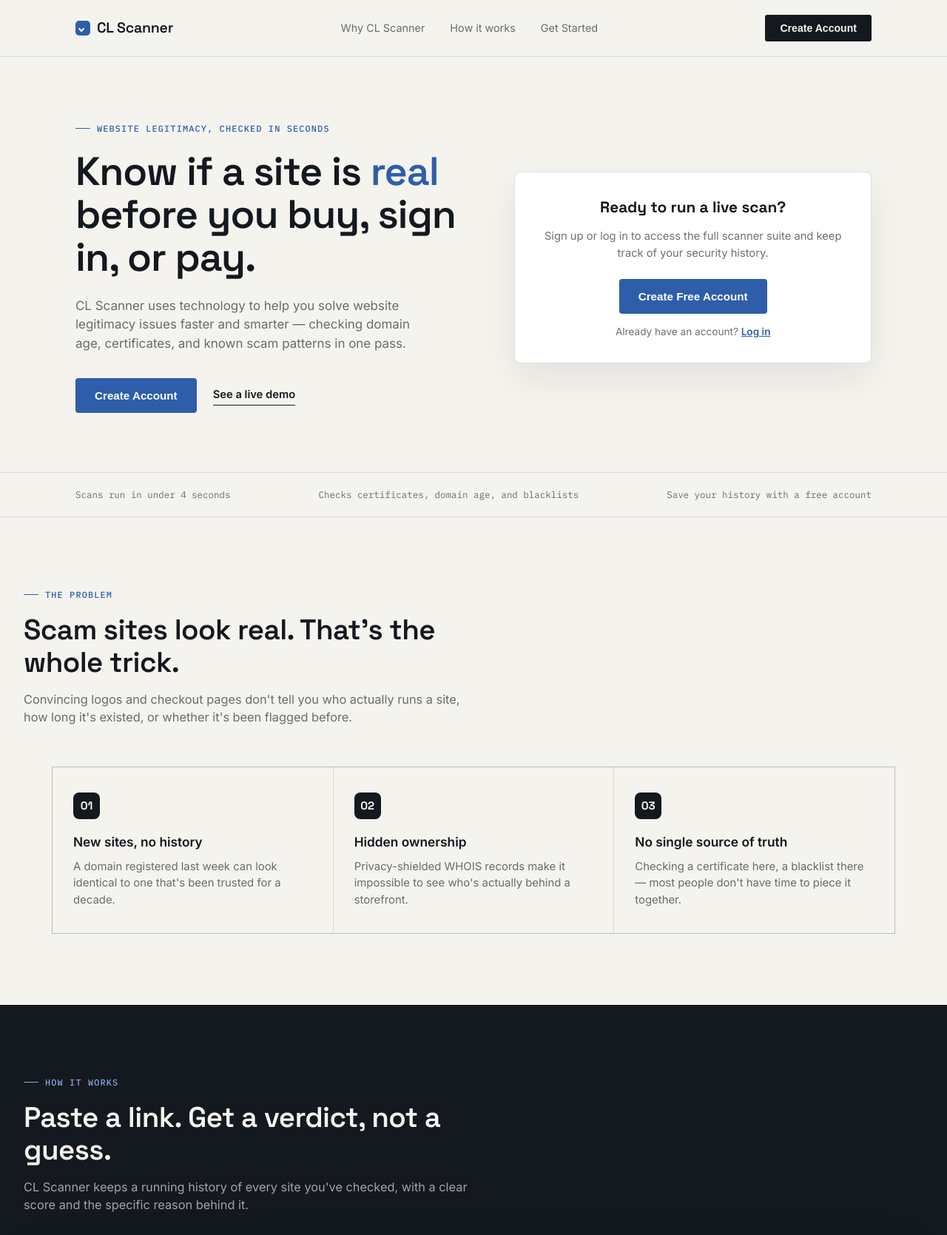
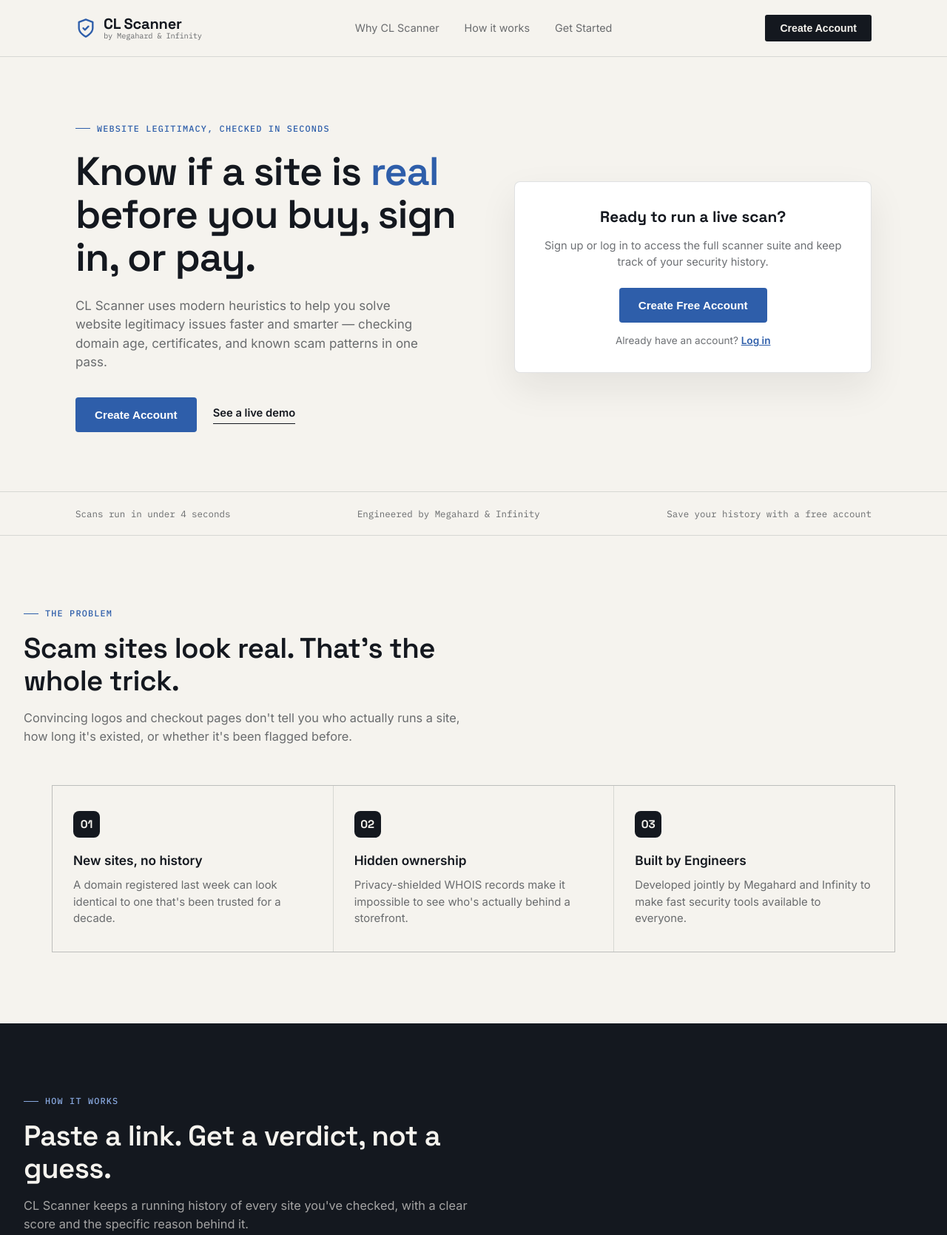
Before and after one commit to Parfaitkel6/cl-scanner, a plain HTML site: page index.html in a window 1280 px wide. Shown: the top 1669 px of the page at 74% size. Drawn offline with nearby package versions, Linux system fonts and the light colour scheme.

Commit message:
index.html

```diff
--- a/index.html
+++ b/index.html
@@ -40,9 +40,7 @@
   .wrap{max-width:1140px; margin:0 auto; padding:0 32px;}
 
   /* ABOUT PAGE STYLES */
-  #aboutPage {
-    display: block;
-  }
+  #aboutPage { display: block; }
 
   header{
     position:sticky; top:0; z-index:20;
@@ -54,18 +52,16 @@
     display:flex; align-items:center; justify-content:space-between;
   }
   .logo{
-    font-family:'Space Grotesk', sans-serif; font-weight:600; font-size:1.22rem;
-    display:flex; align-items:center; gap:9px; letter-spacing:-0.01em;
+    font-family:'Space Grotesk', sans-serif; font-weight:700; font-size:1.25rem;
+    display:flex; align-items:center; gap:10px; letter-spacing:-0.01em;
   }
-  .logo .mark{
-    width:20px; height:20px; border-radius:5px; background:var(--trust);
-    position:relative; flex-shrink:0;
+  .logo-icon {
+    width: 28px; height: 28px; fill: none; stroke: var(--trust);
+    stroke-width: 2; stroke-linecap: round; stroke-linejoin: round;
   }
-  .logo .mark::after{
-    content:""; position:absolute; left:5px; top:8px; width:4px; height:4px;
-    border-left:2px solid var(--paper); border-bottom:2px solid var(--paper);
-    transform:rotate(-45deg);
-  }
+  .logo-text-group { display: flex; flex-direction: column; line-height: 1.1; }
+  .logo-by { font-size: 0.65rem; color: var(--ink-soft); font-family: 'IBM Plex Mono', monospace; font-weight: 400; }
+
   .navlinks{display:flex; gap:34px; font-size:0.9rem; color:var(--ink-soft);}
   .navlinks a{text-decoration:none; transition:color .2s;}
   .navlinks a:hover{color:var(--ink);}
@@ -334,7 +330,17 @@
 <div id="aboutPage">
   <header>
     <nav>
-      <div class="logo"><span class="mark"></span>CL Scanner</div>
+      <div class="logo">
+        <!-- SVG Shield-Scanner Logo -->
+        <svg class="logo-icon" viewBox="0 0 24 24">
+          <path d="M12 22s8-4 8-10V5l-8-3-8 3v7c0 6 8 10 8 10z"></path>
+          <path d="M9 12l2 2 4-4"></path>
+        </svg>
+        <div class="logo-text-group">
+          <span>CL Scanner</span>
+          <span class="logo-by">by Megahard & Infinity</span>
+        </div>
+      </div>
       <div class="navlinks">
         <a href="#problem">Why CL Scanner</a>
         <a href="#demo">How it works</a>
@@ -348,7 +354,7 @@
     <div>
       <div class="eyebrow">Website legitimacy, checked in seconds</div>
       <h1>Know if a site is <span class="hl">real</span> before you buy, sign in, or pay.</h1>
-      <p class="lede">CL Scanner uses technology to help you solve website legitimacy issues faster and smarter — checking domain age, certificates, and known scam patterns in one pass.</p>
+      <p class="lede">CL Scanner uses modern heuristics to help you solve website legitimacy issues faster and smarter — checking domain age, certificates, and known scam patterns in one pass.</p>
       <div class="cta-row">
         <button class="btn-primary" onclick="openAuthModal(event, 'signup')">Create Account</button>
         <a class="btn-ghost" href="#demo">See a live demo</a>
@@ -368,7 +374,7 @@
   <div class="strip">
     <div class="wrap">
       <span>Scans run in under 4 seconds</span>
-      <span>Checks certificates, domain age, and blacklists</span>
+      <span>Engineered by Megahard & Infinity</span>
       <span>Save your history with a free account</span>
     </div>
   </div>
@@ -392,8 +398,8 @@
       </div>
       <div class="card">
         <div class="icon">03</div>
-        <h3>No single source of truth</h3>
-        <p>Checking a certificate here, a blacklist there — most people don't have time to piece it together.</p>
+        <h3>Built by Engineers</h3>
+        <p>Developed jointly by Megahard and Infinity to make fast security tools available to everyone.</p>
       </div>
     </div>
   </section>
@@ -422,8 +428,17 @@
   </section>
 
   <footer>
-    <div class="logo"><span class="mark"></span>CL Scanner</div>
-    <div>&copy; 2026 CL Scanner. Built to help you trust what you click.</div>
+    <div class="logo">
+      <svg class="logo-icon" viewBox="0 0 24 24">
+        <path d="M12 22s8-4 8-10V5l-8-3-8 3v7c0 6 8 10 8 10z"></path>
+        <path d="M9 12l2 2 4-4"></path>
+      </svg>
+      <div class="logo-text-group">
+        <span>CL Scanner</span>
+        <span class="logo-by">by Megahard & Infinity</span>
+      </div>
+    </div>
+    <div>&copy; 2026 CL Scanner. Built by Megahard and Infinity.</div>
   </footer>
 </div>
 
@@ -436,7 +451,7 @@
     <!-- Step 1: Sign up details -->
     <div class="auth-step active" id="authStep1">
       <div class="auth-title">Create your account</div>
-      <div class="auth-sub">Save your scan history and access the scanner.</div>
+      <div class="auth-sub">Save your scan history and access CL Scanner.</div>
       <form id="accountForm" novalidate>
         <div class="field">
           <label for="regName">Full name</label>
@@ -518,7 +533,16 @@
         <div class="dash-role" id="dashRole">—</div>
       </div>
     </div>
-    <button class="dash-logout" id="dashLogout">Log out</button>
+    <div style="display:flex; align-items:center; gap:16px;">
+      <div class="logo" style="font-size:1rem;">
+        <svg class="logo-icon" style="width:22px; height:22px;" viewBox="0 0 24 24">
+          <path d="M12 22s8-4 8-10V5l-8-3-8 3v7c0 6 8 10 8 10z"></path>
+          <path d="M9 12l2 2 4-4"></path>
+        </svg>
+        <span>CL Scanner</span>
+      </div>
+      <button class="dash-logout" id="dashLogout">Log out</button>
+    </div>
   </div>
   <div class="dash-body">
     <div class="dash-welcome" id="dashWelcome">CL Scanner</div>
```
